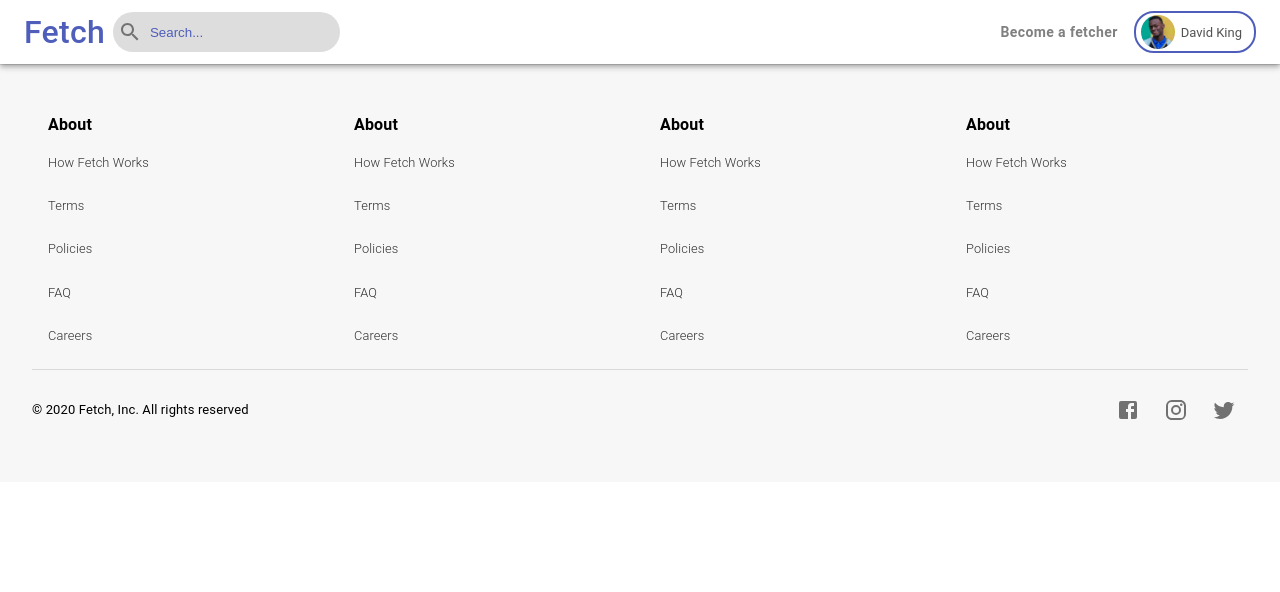
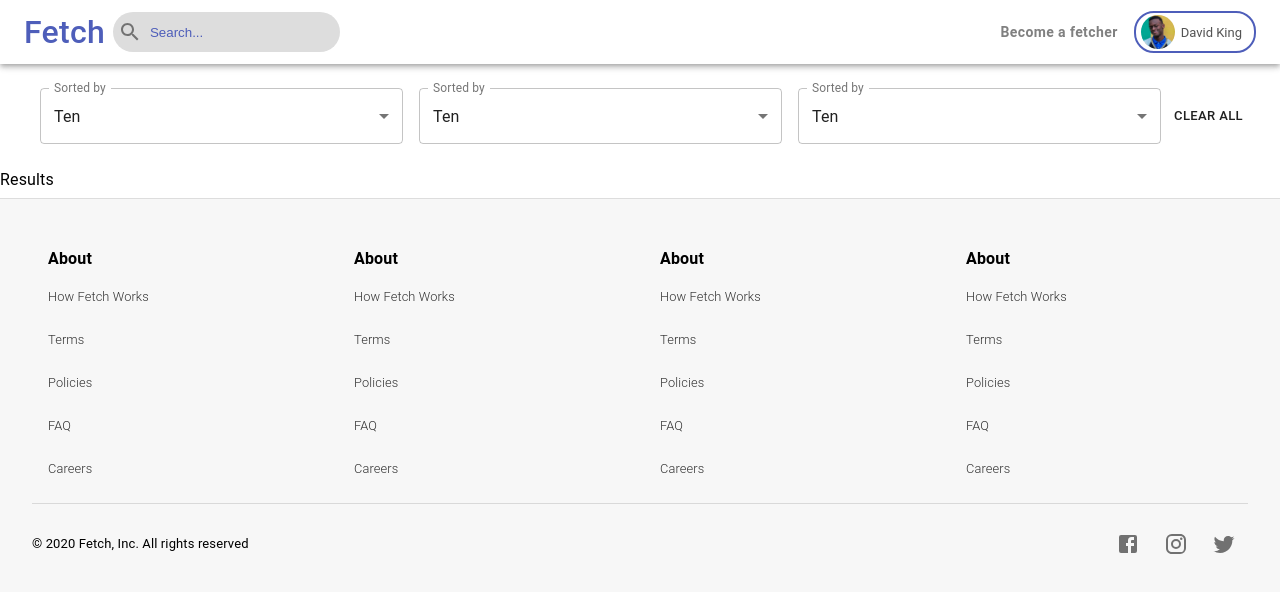
Before and after one commit to Olatokumbo/Fetch, a React (Create React App) app: page /search in a window 1280 px wide. Shown: the top 592 px of the page. Built offline with nearby package versions, Linux system fonts and the light colour scheme.

Commit message:
Designing the Search Filters

```diff
--- a/src/App.js
+++ b/src/App.js
@@ -4,6 +4,7 @@
 import Signin from "./pages/Signin/Signin";
 import Signup from "./pages/Signup/Signup";
 import Profile from "./pages/Profile/Profile";
+import Search from "./pages/Search/Search";
 import { BrowserRouter as Router, Switch, Route } from "react-router-dom";
 import "./App.css";
 const App = () => {
@@ -16,6 +17,7 @@
           <Route path="/signin" component={Signin} />
           <Route path="/signup" component={Signup} />
           <Route path="/profile" component={Profile} />
+          <Route path="/search" component={Search} />
         </Switch>
       </Router>
       <Footer />
--- a/src/pages/Home/Home.js
+++ b/src/pages/Home/Home.js
@@ -37,7 +37,7 @@
         </div>
         <div className={style.matterRight}>
           <Typography>
-            At a company, we do not condone any form of racial
+            At this company, we do not condone any form of racial
             discrimination. Additionally, we have also partnered with various
             humans rights organizations so could help tackle this issue that is
             plaguing the world
--- /dev/null
+++ b/src/pages/Search/Search.js
@@ -0,0 +1,77 @@
+import React, { useState } from "react";
+import {
+  FormControl,
+  InputLabel,
+  Select,
+  Button,
+  Typography,
+} from "@material-ui/core";
+import style from "./Search.module.css";
+
+const Search = () => {
+  const [sort, setSort] = useState("");
+  return (
+    <div className={style.profile}>
+      <div className={style.filters}>
+        <FormControl variant="outlined" className={style.filter}>
+          <InputLabel htmlFor="outlined-age-native-simple">
+            Sorted by
+          </InputLabel>
+          <Select
+            native
+            value={sort}
+            onChange={(e) => {
+              setSort(e.target.value);
+            }}
+            label="Sorted by"
+          >
+            <option value={10}>Ten</option>
+            <option value={20}>Twenty</option>
+            <option value={30}>Thirty</option>
+          </Select>
+        </FormControl>
+        <FormControl variant="outlined" className={style.filter}>
+          <InputLabel htmlFor="outlined-age-native-simple">
+            Sorted by
+          </InputLabel>
+          <Select
+            native
+            value={sort}
+            onChange={(e) => {
+              setSort(e.target.value);
+            }}
+            label="Sorted by"
+          >
+            <option value={10}>Ten</option>
+            <option value={20}>Twenty</option>
+            <option value={30}>Thirty</option>
+          </Select>
+        </FormControl>
+        <FormControl variant="outlined" className={style.filter}>
+          <InputLabel htmlFor="outlined-age-native-simple">
+            Sorted by
+          </InputLabel>
+          <Select
+            native
+            value={sort}
+            onChange={(e) => {
+              setSort(e.target.value);
+            }}
+            label="Sorted by"
+          >
+            <option value={10}>Ten</option>
+            <option value={20}>Twenty</option>
+            <option value={30}>Thirty</option>
+          </Select>
+        </FormControl>
+        <Button size="small" className={style.clearAll}>
+          Clear All
+        </Button>
+      </div>
+      <Typography gutterBottom>Results</Typography>
+      <div className={style.results}></div>
+    </div>
+  );
+};
+
+export default Search;
--- /dev/null
+++ b/src/pages/Search/Search.module.css
@@ -0,0 +1,18 @@
+.filters{
+    height: 100%;
+    display: flex;
+    padding: 1rem 2rem;
+    /* background-color: #fbfbfb; */
+    background-color: #ffffff;
+    justify-content: flex-start;
+    align-items: center;
+}
+
+.filter{
+    flex: 1;
+    margin: 0.5rem !important;
+}
+
+.clearAll{
+    height: inherit !important;
+}
```
